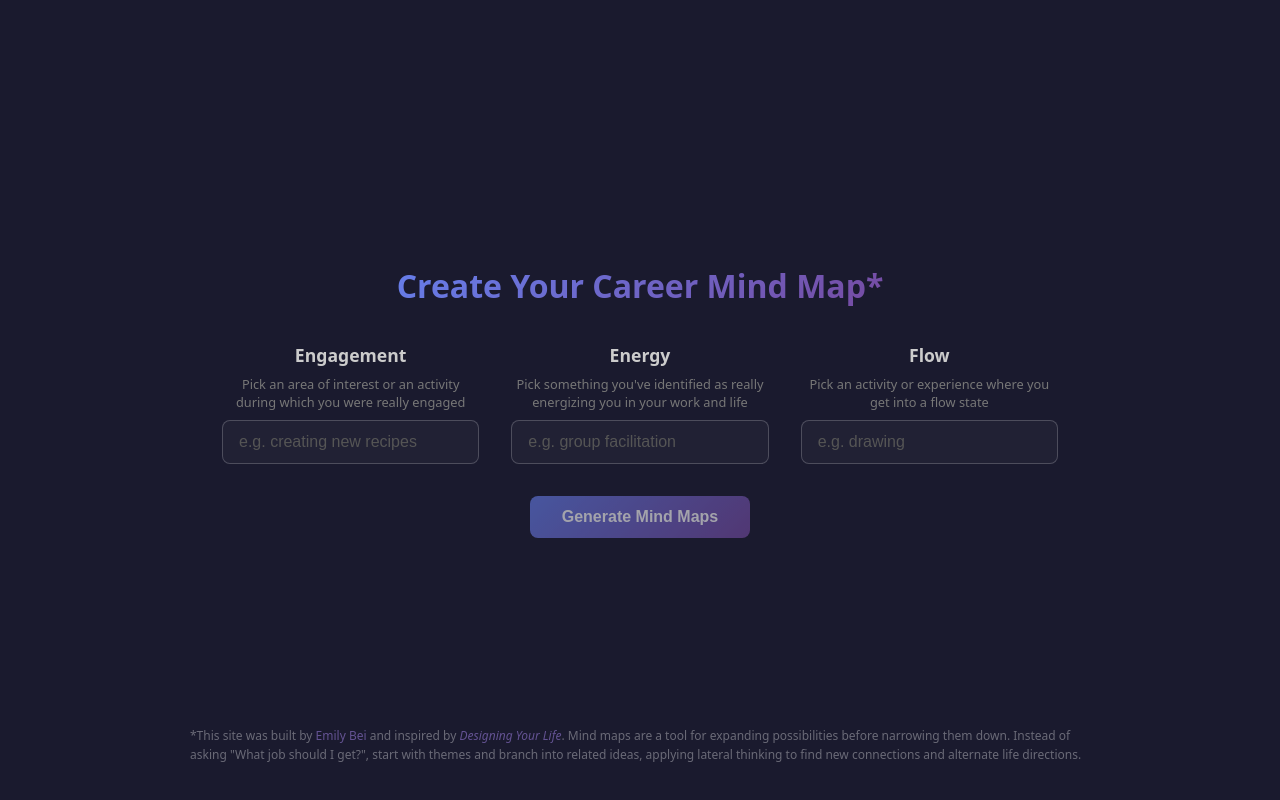
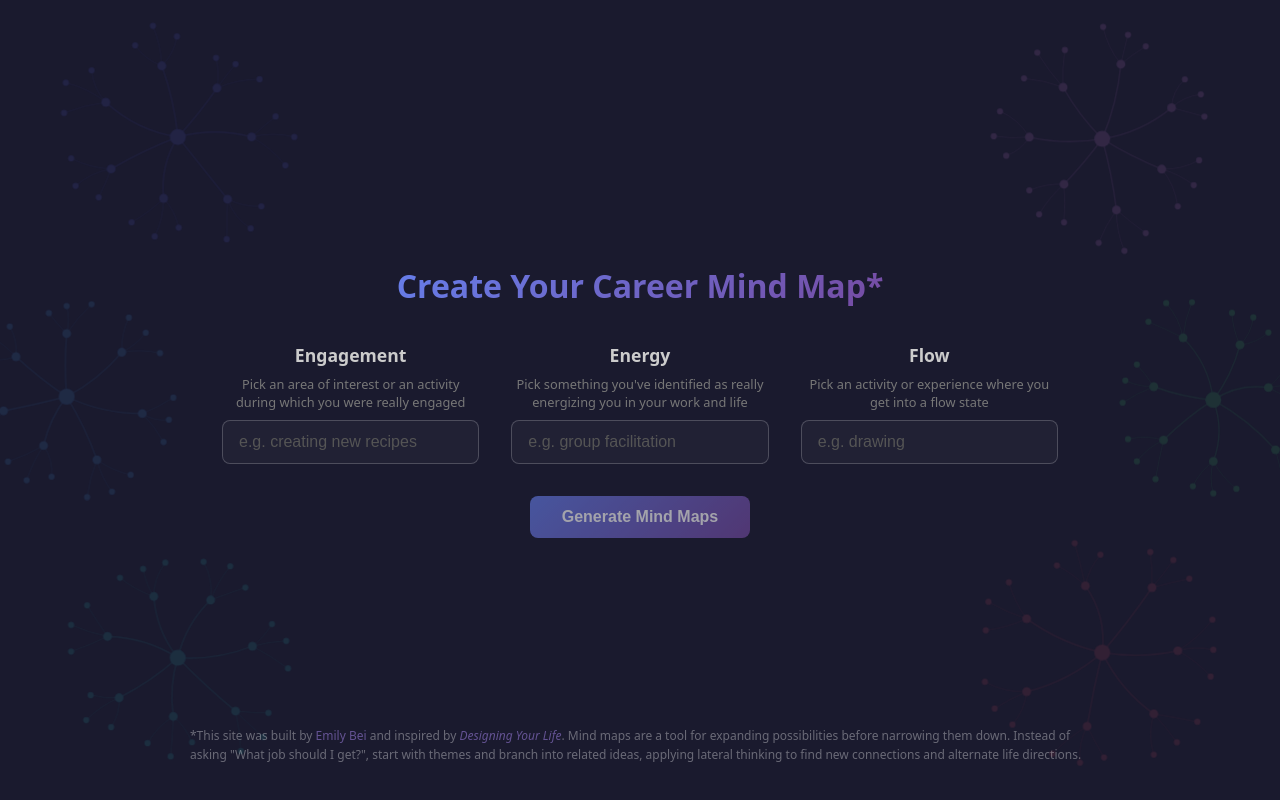
Before and after one commit to alpinemily/career-mind-map, a website built with Vite: page index.html in a window 1280 px wide. Built offline with nearby package versions, Linux system fonts and the light colour scheme; no server answers.

Commit message:
Add some background svg word webs on landing page for some visual interest

```diff
--- a/src/main.js
+++ b/src/main.js
@@ -654,6 +654,93 @@ function resetApp() {
   document.body.style.opacity = '1'
 }
 
+function createLandingBg() {
+  const NS     = 'http://www.w3.org/2000/svg'
+  const N      = 7    // secondaries per cluster
+  const SPREAD = 40   // ± degrees for tertiary spread
+
+  // Similar-sized clusters flanking both edges
+  const clusters = [
+    { cx: 200,  cy: 160, color: '#646cff', a0: 0,   cls: 'bg-float-slow', r1: 82, r2: 42 },  // left top
+    { cx: 200,  cy: 740, color: '#30cfd0', a0: 300, cls: 'bg-float-fast', r1: 78, r2: 40 },  // left bottom
+    { cx: 75,   cy: 450, color: '#4facfe', a0: 270, cls: 'bg-float-med',  r1: 74, r2: 38 },  // left mid
+    { cx: 1240, cy: 160, color: '#f093fb', a0: 130, cls: 'bg-float-med',  r1: 80, r2: 41 },  // right top
+    { cx: 1240, cy: 740, color: '#f5576c', a0: 50,  cls: 'bg-float-slow', r1: 85, r2: 44 },  // right bottom
+    { cx: 1365, cy: 450, color: '#43e97b', a0: 90,  cls: 'bg-float-fast', r1: 76, r2: 39 },  // right mid
+  ]
+
+  const svg = document.createElementNS(NS, 'svg')
+  svg.setAttribute('class', 'landing-bg')
+  svg.setAttribute('viewBox', '0 0 1440 900')
+  svg.setAttribute('preserveAspectRatio', 'xMidYMid slice')
+  svg.setAttribute('aria-hidden', 'true')
+
+  const deg2rad = d => d * Math.PI / 180
+  const mkEl = (tag, attrs) => {
+    const e = document.createElementNS(NS, tag)
+    for (const [k, v] of Object.entries(attrs)) e.setAttribute(k, v)
+    return e
+  }
+
+  // Quadratic bezier between two points; bend is a signed perpendicular offset
+  function curvePath(x1, y1, x2, y2, bend) {
+    const mx  = (x1 + x2) / 2
+    const my  = (y1 + y2) / 2
+    const dx  = x2 - x1, dy = y2 - y1
+    const len = Math.sqrt(dx * dx + dy * dy) || 1
+    // Perpendicular of (dx,dy) is (-dy, dx)
+    const cpx = Math.round(mx - bend * dy / len)
+    const cpy = Math.round(my + bend * dx / len)
+    return `M ${x1},${y1} Q ${cpx},${cpy} ${x2},${y2}`
+  }
+
+  for (const { cx, cy, color, a0, cls, r1, r2 } of clusters) {
+    // Group opacity creates an isolated compositing buffer: circles at opacity:1 within
+    // the group will properly occlude lines, so the web reads as one unified shape.
+    const g = document.createElementNS(NS, 'g')
+    g.setAttribute('class', cls)
+    g.setAttribute('opacity', '0.11')
+
+    // Pre-compute all positions in one pass so lines and circles share the same coords
+    const secs = Array.from({ length: N }, (_, i) => {
+      const a    = a0 + i * (360 / N)
+      const rad  = deg2rad(a)
+      const rLen = r1 * (0.82 + Math.random() * 0.36)          // ±18% length variation
+      const bend = (Math.random() - 0.5) * r1 * 0.35           // random curve direction
+      const sx   = Math.round(cx + rLen * Math.cos(rad))
+      const sy   = Math.round(cy + rLen * Math.sin(rad))
+      const ters = [-SPREAD, 0, SPREAD].map(off => {
+        const ta    = deg2rad(a + off)
+        const tLen  = r2 * (0.80 + Math.random() * 0.40)       // ±20% length variation
+        const tBend = (Math.random() - 0.5) * r2 * 0.35
+        return { x: Math.round(sx + tLen * Math.cos(ta)), y: Math.round(sy + tLen * Math.sin(ta)), bend: tBend }
+      })
+      return { x: sx, y: sy, bend, ters }
+    })
+
+    // Curved paths first — lines are semi-transparent within the group buffer
+    for (const s of secs) {
+      g.appendChild(mkEl('path', { d: curvePath(cx, cy, s.x, s.y, s.bend), stroke: color, 'stroke-width': '1.5', opacity: '0.65', fill: 'none' }))
+      for (const t of s.ters) {
+        g.appendChild(mkEl('path', { d: curvePath(s.x, s.y, t.x, t.y, t.bend), stroke: color, 'stroke-width': '1', opacity: '0.5', fill: 'none' }))
+      }
+    }
+
+    // Circles at full opacity within the group — they sit on top and fully cover line ends
+    g.appendChild(mkEl('circle', { cx, cy, r: '9', fill: color, opacity: '1' }))
+    for (const s of secs) {
+      g.appendChild(mkEl('circle', { cx: s.x, cy: s.y, r: '5', fill: color, opacity: '1' }))
+      for (const t of s.ters) {
+        g.appendChild(mkEl('circle', { cx: t.x, cy: t.y, r: '3.5', fill: color, opacity: '1' }))
+      }
+    }
+
+    svg.appendChild(g)
+  }
+
+  document.getElementById('form-container').prepend(svg)
+}
+
 function init() {
   // Disable generate button until all 3 fields are filled
   const generateBtn = document.getElementById('generate-btn')
@@ -771,4 +858,5 @@ function init() {
   })
 }
 
+createLandingBg()
 init()
--- a/src/style.css
+++ b/src/style.css
@@ -115,6 +115,25 @@ body {
 
 .api-key-corner input::placeholder {
   color: rgba(255, 255, 255, 0.4);
+}
+
+/* Landing page background SVG */
+.landing-bg {
+  position: fixed;
+  inset: 0;
+  width: 100%;
+  height: 100%;
+  z-index: -1;
+  pointer-events: none;
+}
+
+.bg-float-slow { animation: bg-float 18s ease-in-out infinite; }
+.bg-float-med  { animation: bg-float 14s ease-in-out infinite 2s; }
+.bg-float-fast { animation: bg-float 11s ease-in-out infinite 5s; }
+
+@keyframes bg-float {
+  0%, 100% { transform: translateY(0px); }
+  50%       { transform: translateY(-10px); }
 }
 
 /* Form container - clean, no borders */
```
